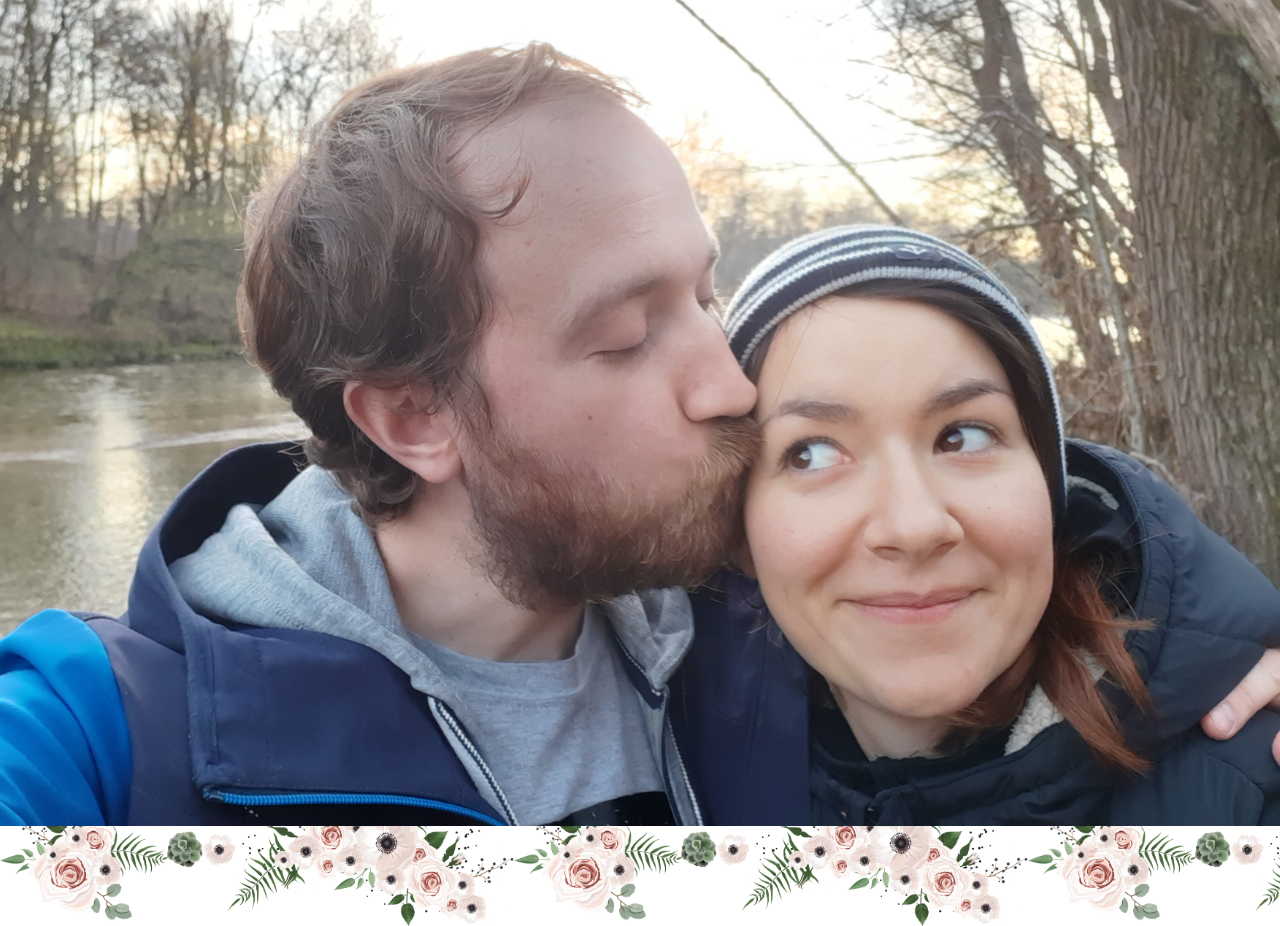
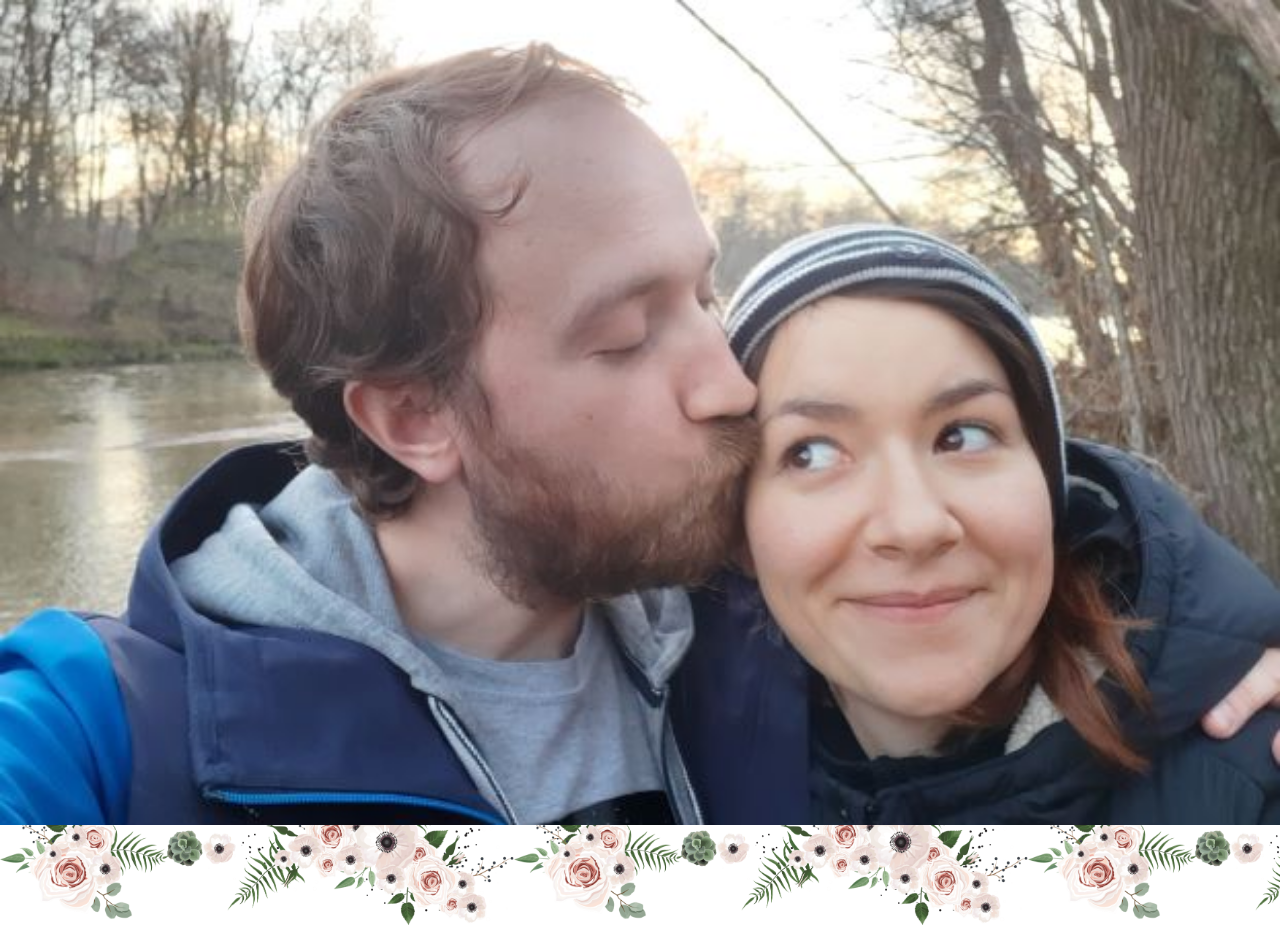
Before and after one commit to pearnaly/pearnaly.github.io, a website built with Parcel: page saveTheDate.html in a window 1280 px wide. Shown: the top 926 px of the page. Built offline with nearby package versions, Linux system fonts and the light colour scheme.

Commit message:
image light

```diff
--- a/saveTheDate.html
+++ b/saveTheDate.html
@@ -27,7 +27,7 @@
 
 <!--<div id="top-bar"></div>-->
 <div id="photo">
-  <img src="/img/20201115_161434.jpg">
+  <img src="/img/20201115_161434_L.jpg">
 </div>
 <div id="top-image"></div>
 <div></div>
```
Also changed, not shown: img/20201115_161434_L.jpg (added).
